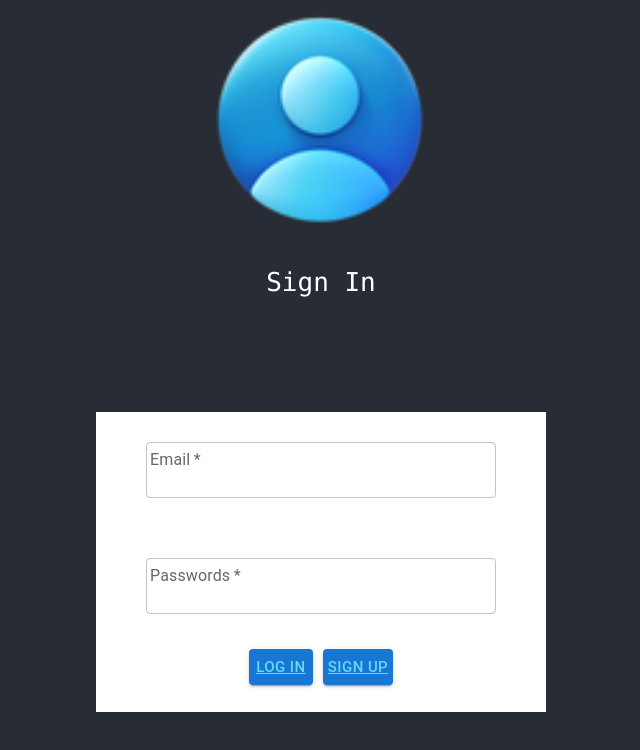
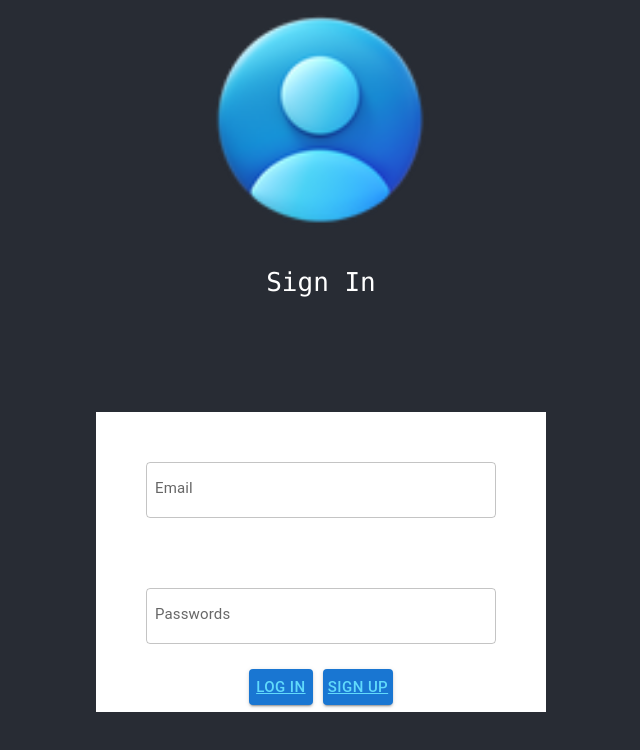
Before and after one commit to YoavIlan/Full-Stack-Web-App, a React (Create React App) app in the folder frontend/apad-react-app/: page / in a window 1280 px wide. Shown: the top 750 px of the page, without its empty margins (319-959 px from the left). Built offline with nearby package versions, Linux system fonts and the light colour scheme.

Commit message:
edited mui textfield components and added console log to print email and password values in front end

```diff
--- a/frontend/apad-react-app/src/App.js
+++ b/frontend/apad-react-app/src/App.js
@@ -4,9 +4,12 @@ import './App.css';
 import { MUIButton } from '../src/components/MUIButtons';
 import {MUITextField} from '../src/components/TextFields';
 import { MUIBox } from './components/MUIBox';
+import React, { useState } from "react";
 
 
 function App() {
+  const [email, setEmail] = useState("");
+  const [username, setUsername] = useState("");
   return (
     <div className="App">
       <header className="App-header">
@@ -16,8 +19,8 @@ function App() {
           <code>Sign In</code>
         </p>
         <MUIBox>
-        <MUITextField label="Email" />
-        <MUITextField label="Passwords" type="password" />
+        <MUITextField label="Email" value={email} onChange={(e) => {setEmail(e.target.value);console.log(e.target.value)}}/>
+        <MUITextField label="Passwords" type="password" value={username}  onChange={(e) => {setUsername(e.target.value);console.log(e.target.value)}}/>
 
         <MUIButton >
         <a
@@ -28,7 +31,6 @@ function App() {
         >
           Log  In
         </a>
-
         </MUIButton>
         <MUIButton >
         <a
--- a/frontend/apad-react-app/src/components/TextFields.js
+++ b/frontend/apad-react-app/src/components/TextFields.js
@@ -1,15 +1,35 @@
 import { TextField } from '@mui/material'
+import Box from '@mui/material/Box';
+import FilledInput from '@mui/material/FilledInput';
+import FormControl from '@mui/material/FormControl';
+import FormHelperText from '@mui/material/FormHelperText';
+import Input from '@mui/material/Input';
+import InputLabel from '@mui/material/InputLabel';
+import OutlinedInput from '@mui/material/OutlinedInput';
 import React from 'react'
 
-export const MUITextField = ({label, type, defaultValue}) => {
+export const MUITextField = ({id,label, type, defaultValue, value, onChange}) => {
     return(
-    <TextField
-    required
-    label = {label}
-    type = {type}
-    defaultValue={defaultValue}
-    style={{ minWidth: "350px", padding:"10px", boarder:"10px", margin:"20px" }}
-    />
+    <FormControl>
+        <InputLabel htmlFor="component-outlined" style={{fontSize:15, paddingLeft:"10px", paddingTop:"50px"}}>{label}</InputLabel>
+        <OutlinedInput
+          id={id}
+          defaultValue={defaultValue}
+          type={type}
+          label={label}
+          style={{ minWidth: "350px", height:"auto", marginRight:"15px", marginLeft:"15px", marginBottom:"20px", marginTop:"50px" }}
+          value={value}
+          onChange={onChange}
+
+        />
+      </FormControl>
+    // <TextField
+    // required
+    // label = {label}
+    // type = {type}
+    // defaultValue={defaultValue}
+    // style={{ minWidth: "350px", padding:"10px", boarder:"10px", margin:"20px" }}
+    // />
     );
 
 }
```
